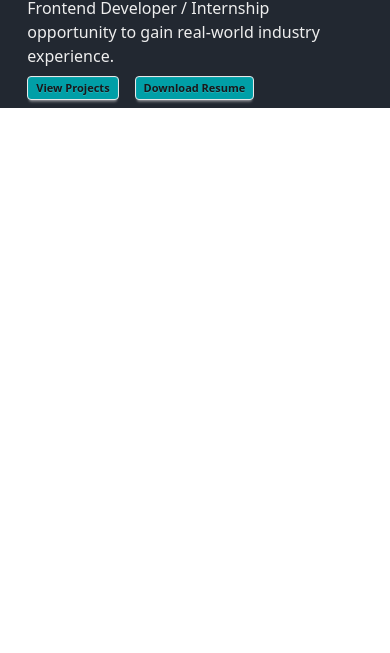
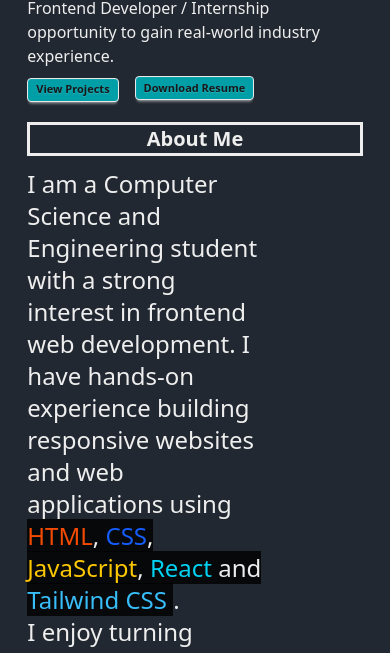
Before and after one commit to mustakim6/portfolio-website, a React (Vite) app: page / in a window 390 px wide. Shown: the part 500-1153 px from the top of the page. Before the commit the page ends 844 px from the top, so only its background shows below. Built offline with nearby package versions, Linux system fonts and the light colour scheme.

Commit message:
create Button component

```diff
--- /dev/null
+++ b/src/components/Button.jsx
@@ -0,0 +1,9 @@
+import React from 'react';
+
+const Button = ({btnText, btnId}) => {
+    return (
+       <button id={btnId} className="btn bg-[#009fa7] hover:bg-[#025f64] btn-xs sm:btn-sm md:btn-md lg:btn-lg xl:btn-xl">{btnText}</button>
+    );
+};
+
+export default Button;
--- a/src/sections/About.jsx
+++ b/src/sections/About.jsx
@@ -1,11 +1,31 @@
-import React from 'react';
+import React from "react";
 
 const About = () => {
-    return (
-        <div>
+  return (
+    <div>
+      <h1 className="text-xl md:text-3xl lg:text-5xl text-center my-3 font-semibold border-3">
+        About Me
+      </h1>
 
-        </div>
-    );
+      <div className="text-2xl  ">
+        <p className="w-[70%]">
+            I am a Computer Science and Engineering student with a strong interest
+        in frontend web development. I have hands-on experience building
+        responsive websites and web applications using <span className="bg-black/80">
+
+           <span className="text-orange-600"> HTML</span>, <span className="text-blue-600"> CSS</span>, <span className="text-yellow-400"> JavaScript</span>,
+        <span className="text-cyan-400"> React</span> and <span className="text-[#38BDF8]">Tailwind CSS </span>
+            </span>. <br />I enjoy turning design ideas into functional
+        user interfaces and continuously improving my skills by working on
+        real-world projects. <br /> I am currently looking for a Junior Developer or
+        Internship position where I can contribute, learn from experienced
+        developers, and grow professionally.
+        </p>
+
+        <img src="" alt="" />
+      </div>
+    </div>
+  );
 };
 
 export default About;
--- a/src/sections/Hero.jsx
+++ b/src/sections/Hero.jsx
@@ -1,5 +1,6 @@
 import React from "react";
 import profile from "../assets/profile.jpg";
+import Button from "../components/Button";
 
 const Hero = () => {
   return (
@@ -19,11 +20,11 @@ const Hero = () => {
           Internship opportunity to gain real-world industry experience.
         </p>
 
-        {/* cta buttons div start */}
+        {/* call to action buttons div start */}
         <div className="flex gap-4 my-2">
-            <button id='projects' className="btn bg-[#009fa7] hover:bg-[#025f64] btn-xs sm:btn-sm md:btn-md lg:btn-lg xl:btn-xl">View Projects</button>
+            <a href="#projects"><Button btnText={'View Projects'}></Button></a>
 
-            <button className="btn bg-[#009fa7] hover:bg-[#025f64] btn-xs sm:btn-sm md:btn-md lg:btn-lg xl:btn-xl">Download Resume</button>
+            <Button btnText={'Download Resume'}></Button>
 
 
         </div>
```
